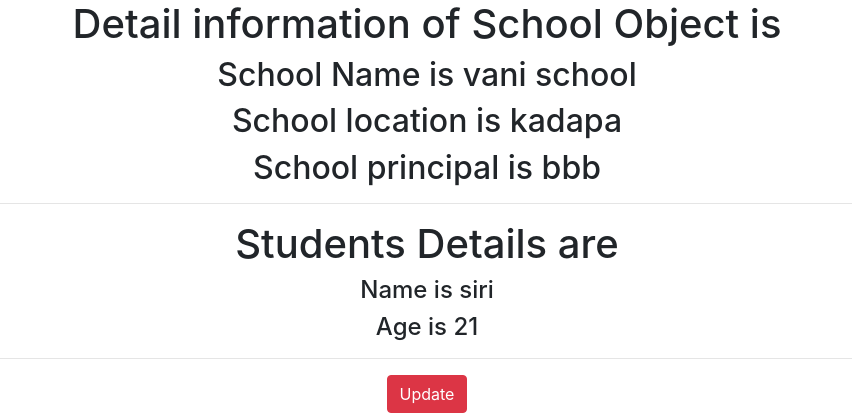
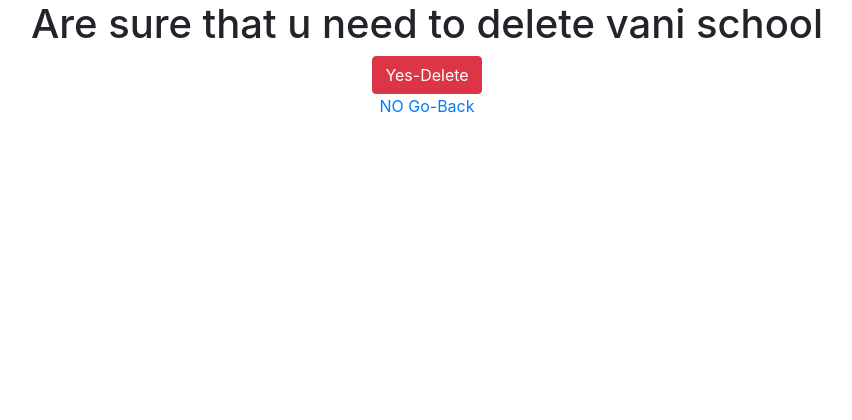
Before and after one commit to Mounikareddy2002803/ASSIGNMENT-CRUD, a Django app: page /delete/2/ in a window 1280 px wide. Shown: the part 40-460 px from the top of the page, without its empty margins (213-1065 px from the left). Run offline with Django 4.2, Linux system fonts and the light colour scheme; data comes from the database, SQL or seed files in the repository; both versions use the stored data as it was after the commit.

Commit message:
first commit

```diff
--- a/app/views.py
+++ b/app/views.py
@@ -2,7 +2,8 @@ from django.shortcuts import render
 
 # Create your views here.
 from app.models import *
-from django.views.generic import ListView,TemplateView,UpdateView,DetailView,CreateView
+from django.views.generic import ListView,DeleteView,TemplateView,UpdateView,DetailView,CreateView
+from django.urls import reverse_lazy
 
 class Home(TemplateView):
     template_name='app/home.html'
@@ -27,3 +28,8 @@ class SchoolCreate(CreateView):
 class SchoolUpdate(UpdateView):
     model=School
     fields='__all__'
+
+class SchoolDelete(DeleteView):
+    model=School
+    context_object_name='sc'
+    success_url=reverse_lazy('SchoolList')
--- a/project41/urls.py
+++ b/project41/urls.py
@@ -25,7 +25,7 @@ urlpatterns = [
     path('SchoolCreate/',SchoolCreate.as_view(),name='SchoolCreate'),
 
     re_path('^update/(?P<pk>\d+)',SchoolUpdate.as_view(),name='update'),
-
+    re_path('^delete/(?P<pk>\d+)/',SchoolDelete.as_view(),name='delete'),
 
     re_path('(?P<pk>\d+)/',SchoolDetail.as_view(),name='detail'),
 ]
--- /dev/null
+++ b/templates/app/school_confirm_delete.html
@@ -0,0 +1,20 @@
+{% extends 'app/dummy.html' %}
+
+{% block title %}
+    <title>DElete Page</title>
+{% endblock %}
+
+
+{% block body_block %}
+    <h1>Are sure that u need to delete {{sc.name}}</h1>
+
+
+    <form method="POST">
+        {% csrf_token %}
+
+        <input type="submit" value="Yes-Delete" class="btn btn-danger">
+    </form>
+
+    <a href="{% url 'SchoolList' %}">NO Go-Back</a>
+
+{% endblock %}
--- a/templates/app/school_detail.html
+++ b/templates/app/school_detail.html
@@ -27,4 +27,7 @@
 
 <a href="{% url 'update' pk=sc.pk %}" class="btn btn-danger">Update</a>
 
+<a href="{% url 'delete' pk=sc.pk %}" class="btn btn-warning">Delete</a>
+
+
 {% endblock %}
```
Also changed, not shown: db.sqlite3.
